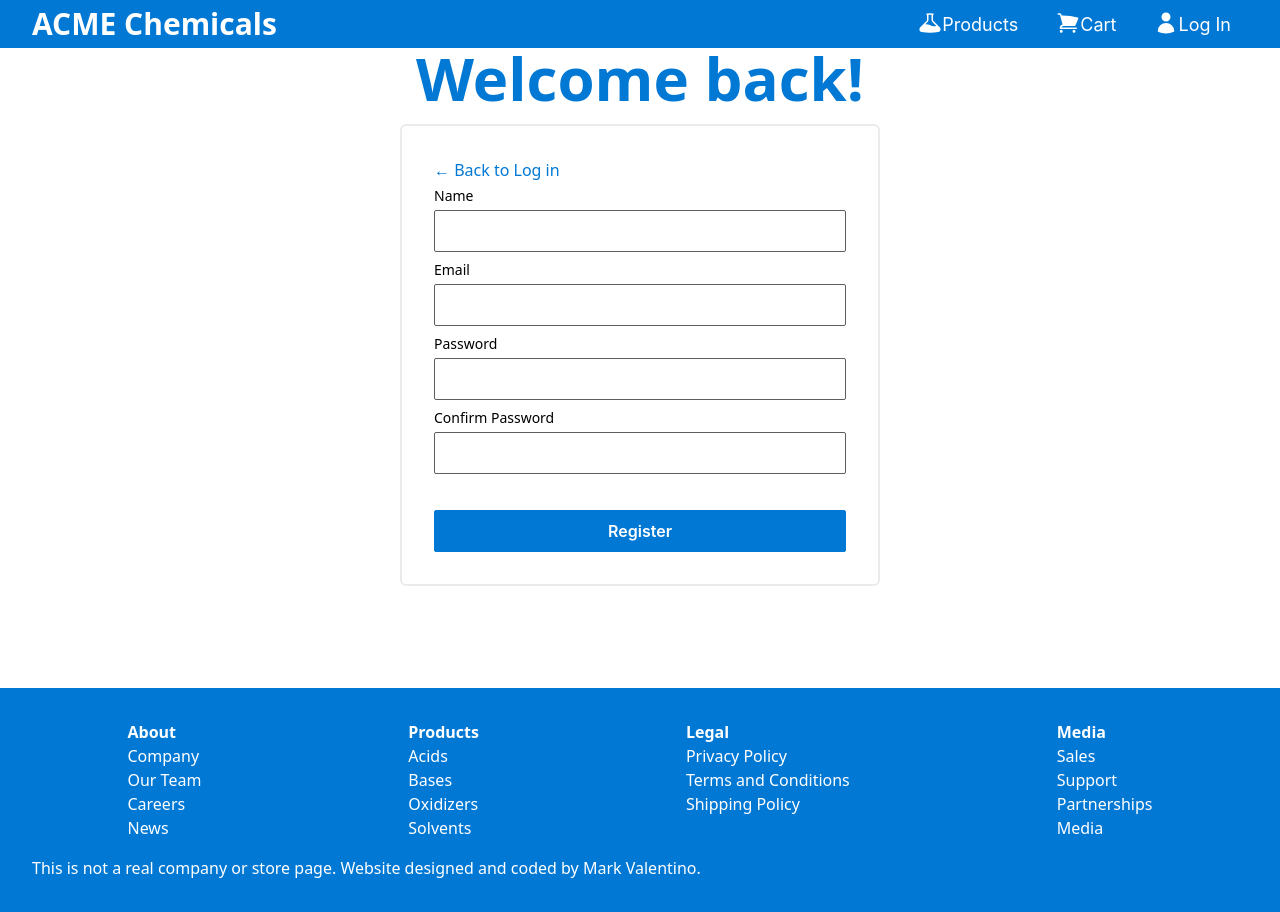
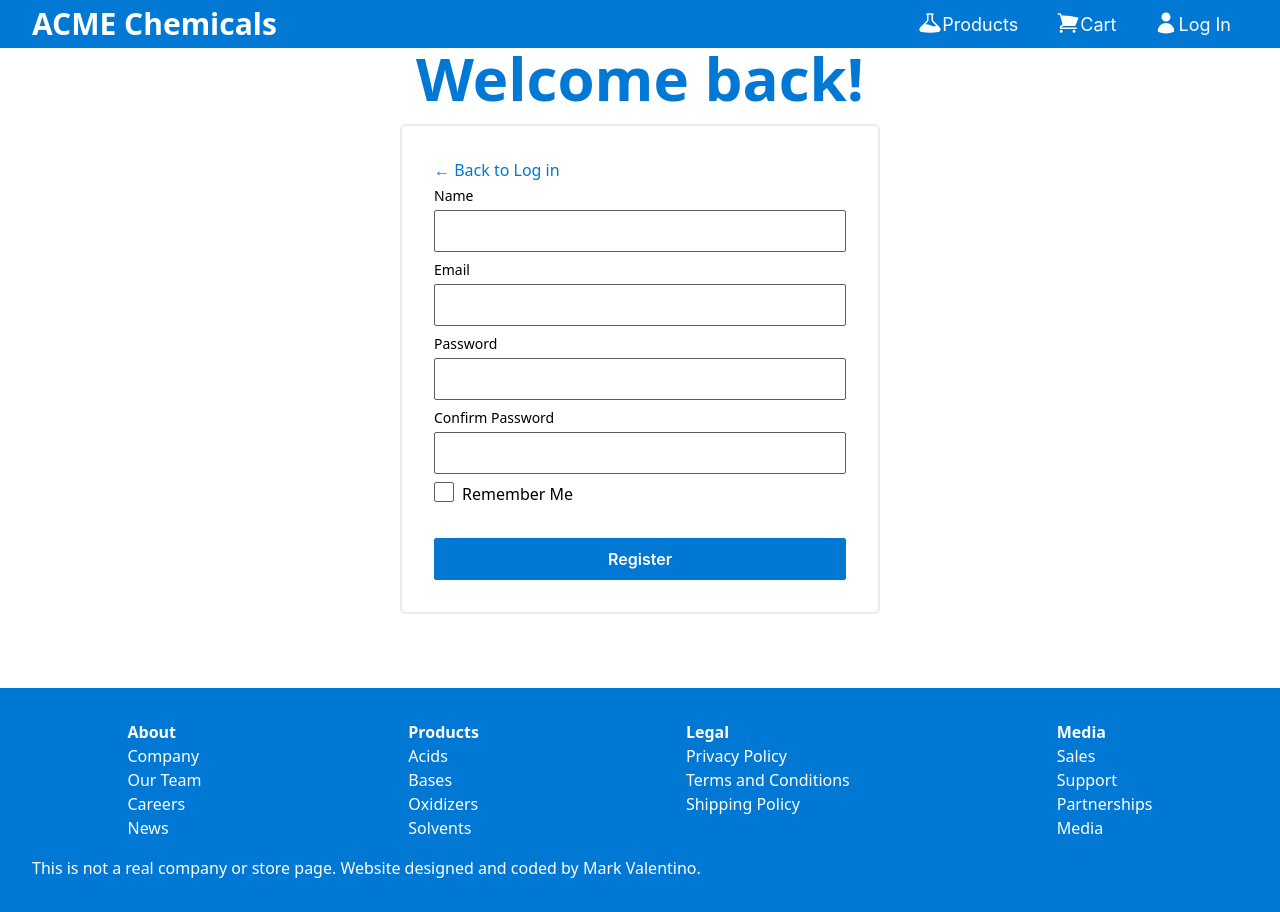
Before and after one commit to M-Valentino/ACME-Chemicals, a Next.js app: page /login in a window 1280 px wide. Both pictures are taken after a click on the element "Register". Built offline with nearby package versions, Linux system fonts and the light colour scheme; no server answers.

Commit message:
added remember me button

```diff
--- a/src/components/login/RegisterPanel.tsx
+++ b/src/components/login/RegisterPanel.tsx
@@ -1,6 +1,7 @@
 import React, { Dispatch, SetStateAction, useState, useEffect } from "react";
 import nextBase64 from "next-base64";
 import { Button } from "primereact/button";
+import { Checkbox } from "primereact/checkbox";
 import { InputText } from "primereact/inputtext";
 import { passwordStrength } from "check-password-strength";
 import {
@@ -46,6 +47,7 @@ export const RegisterPanel: React.FC<RegisterPanelProps> = ({
     text: string;
     color: string;
   }>({ text: "", color: "transparent" });
+  const [rememberMe, setRememberMe] = useState<boolean>(false);
 
   useEffect(() => {
     if (password.value !== "") {
@@ -130,7 +132,7 @@ export const RegisterPanel: React.FC<RegisterPanelProps> = ({
     if (data.message === API_MESSAGES.duplicateEmail) {
       setEmail({ ...email, error: API_MESSAGES.duplicateEmail });
     } else if (data.message === API_MESSAGES.success) {
-      data = await authenticate(email.value, password.value);
+      data = await authenticate(email.value, password.value, rememberMe);
       ifLoginValidRedirict(data);
     }
   }
@@ -214,6 +216,17 @@ export const RegisterPanel: React.FC<RegisterPanelProps> = ({
           {confirmPassword.error}
         </small>
       </div>
+      <div className="mt-1 flex align-items-center">
+        <Checkbox
+          inputId="RememberMe"
+          value={rememberMe}
+          onChange={() => setRememberMe(!rememberMe)}
+          checked={rememberMe}
+        />
+        <label htmlFor="RememberMe" className="ml-2">
+          Remember Me
+        </label>
+      </div>
       <Button label="Register" className="w-full mt-8" type="submit" />
     </form>
   );
```
